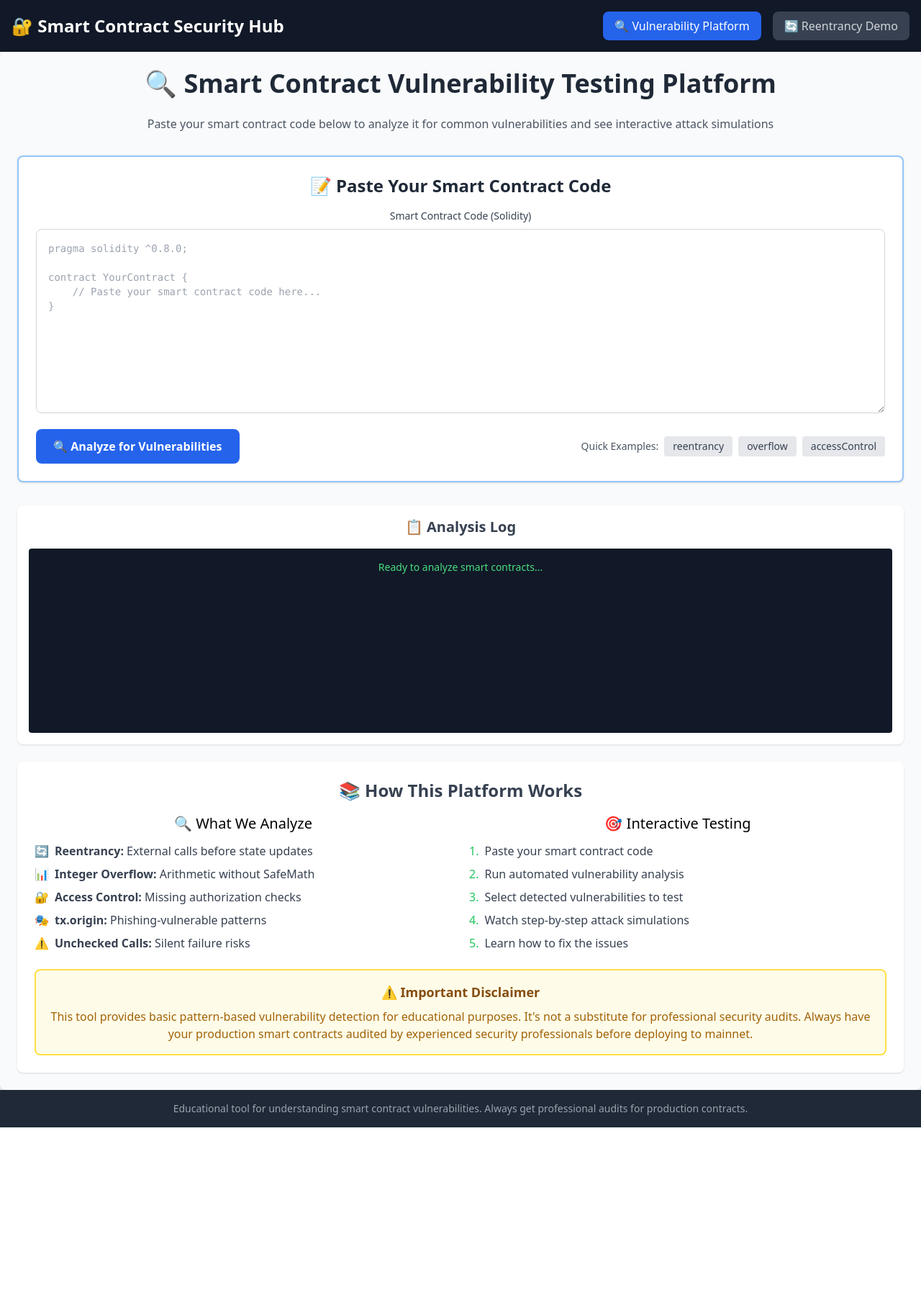
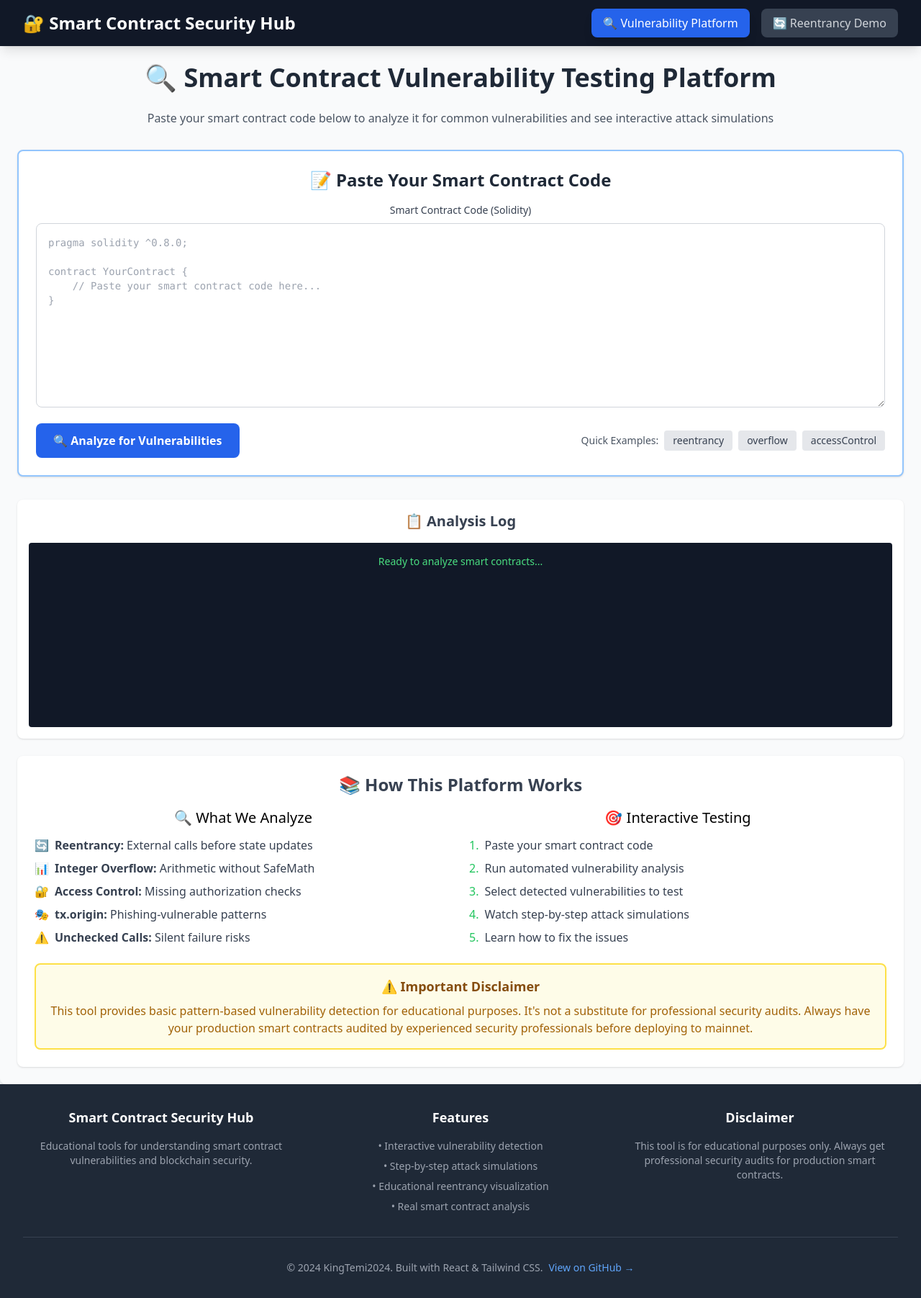
Before and after one commit to KingTemi2024/reentrancy-visualization, a React (Create React App) app: page / in a window 1280 px wide. Shown: the whole page at 72% size. Before the commit the page ends 1566 px from the top, so only its background shows below. Built offline with nearby package versions, Linux system fonts and the light colour scheme; the HTML template or start-up script is replaced by a standard one.

Commit message:
Update App.js

```diff
--- a/src/App.js
+++ b/src/App.js
@@ -7,48 +7,108 @@ function App() {
   const [currentView, setCurrentView] = useState('vulnerability-platform');
 
   return (
-    <div className="App">
+    <div className="App min-h-screen bg-gray-50">
       {/* Navigation Header */}
-      <nav className="bg-gray-900 text-white p-4 shadow-lg">
-        <div className="max-w-7xl mx-auto flex justify-between items-center">
-          <h1 className="text-2xl font-bold">🔐 Smart Contract Security Hub</h1>
-          <div className="space-x-4">
+      <nav className="bg-gray-900 text-white shadow-lg sticky top-0 z-50">
+        <div className="max-w-7xl mx-auto px-4 sm:px-6 lg:px-8">
+          <div className="flex items-center justify-between h-16">
+            <div className="flex items-center">
+              <h1 className="text-xl sm:text-2xl font-bold">
+                🔐 Smart Contract Security Hub
+              </h1>
+            </div>
+
+            {/* Desktop Navigation */}
+            <div className="hidden md:block">
+              <div className="ml-10 flex items-baseline space-x-4">
                 <button
                   onClick={() => setCurrentView('vulnerability-platform')}
-              className={`px-4 py-2 rounded-lg transition-colors ${
+                  className={`px-4 py-2 rounded-lg font-medium transition-all duration-200 ${
                     currentView === 'vulnerability-platform'
-                  ? 'bg-blue-600 text-white'
-                  : 'bg-gray-700 text-gray-300 hover:bg-gray-600'
+                      ? 'bg-blue-600 text-white shadow-lg'
+                      : 'bg-gray-700 text-gray-300 hover:bg-gray-600 hover:text-white'
                   }`}
                 >
                   🔍 Vulnerability Platform
                 </button>
                 <button
                   onClick={() => setCurrentView('reentrancy-demo')}
-              className={`px-4 py-2 rounded-lg transition-colors ${
+                  className={`px-4 py-2 rounded-lg font-medium transition-all duration-200 ${
                     currentView === 'reentrancy-demo'
-                  ? 'bg-blue-600 text-white'
-                  : 'bg-gray-700 text-gray-300 hover:bg-gray-600'
+                      ? 'bg-blue-600 text-white shadow-lg'
+                      : 'bg-gray-700 text-gray-300 hover:bg-gray-600 hover:text-white'
                   }`}
                 >
                   🔄 Reentrancy Demo
                 </button>
               </div>
             </div>
+
+            {/* Mobile Navigation */}
+            <div className="md:hidden">
+              <select
+                value={currentView}
+                onChange={(e) => setCurrentView(e.target.value)}
+                className="bg-gray-700 text-white border border-gray-600 rounded-lg px-3 py-2 text-sm focus:outline-none focus:ring-2 focus:ring-blue-500"
+              >
+                <option value="vulnerability-platform">🔍 Vulnerability Platform</option>
+                <option value="reentrancy-demo">🔄 Reentrancy Demo</option>
+              </select>
+            </div>
+          </div>
+        </div>
       </nav>
 
       {/* Content Area */}
-      <main className="min-h-screen bg-gray-100">
+      <main className="flex-1">
         {currentView === 'vulnerability-platform' && <SmartContractVulnerabilityPlatform />}
         {currentView === 'reentrancy-demo' && <ReentrancyVisualization />}
       </main>
 
       {/* Footer */}
-      <footer className="bg-gray-800 text-white p-4 text-center">
-        <p className="text-sm text-gray-400">
-          Educational tool for understanding smart contract vulnerabilities.
-          Always get professional audits for production contracts.
+      <footer className="bg-gray-800 text-white">
+        <div className="max-w-7xl mx-auto px-4 sm:px-6 lg:px-8 py-8">
+          <div className="grid md:grid-cols-3 gap-8">
+            <div>
+              <h3 className="text-lg font-semibold mb-4">Smart Contract Security Hub</h3>
+              <p className="text-gray-400 text-sm">
+                Educational tools for understanding smart contract vulnerabilities and blockchain security.
               </p>
+            </div>
+
+            <div>
+              <h3 className="text-lg font-semibold mb-4">Features</h3>
+              <ul className="text-gray-400 text-sm space-y-2">
+                <li>• Interactive vulnerability detection</li>
+                <li>• Step-by-step attack simulations</li>
+                <li>• Educational reentrancy visualization</li>
+                <li>• Real smart contract analysis</li>
+              </ul>
+            </div>
+
+            <div>
+              <h3 className="text-lg font-semibold mb-4">Disclaimer</h3>
+              <p className="text-gray-400 text-sm">
+                This tool is for educational purposes only. Always get professional security audits
+                for production smart contracts.
+              </p>
+            </div>
+          </div>
+
+          <div className="border-t border-gray-700 mt-8 pt-8 text-center">
+            <p className="text-gray-400 text-sm">
+              © 2024 KingTemi2024. Built with React & Tailwind CSS.
+              <a
+                href="https://github.com/KingTemi2024/reentrancy-visualization"
+                target="_blank"
+                rel="noopener noreferrer"
+                className="ml-2 text-blue-400 hover:text-blue-300 transition-colors"
+              >
+                View on GitHub →
+              </a>
+            </p>
+          </div>
+        </div>
       </footer>
     </div>
   );
```
Lines whose indentation alone changed are shown as unchanged.
